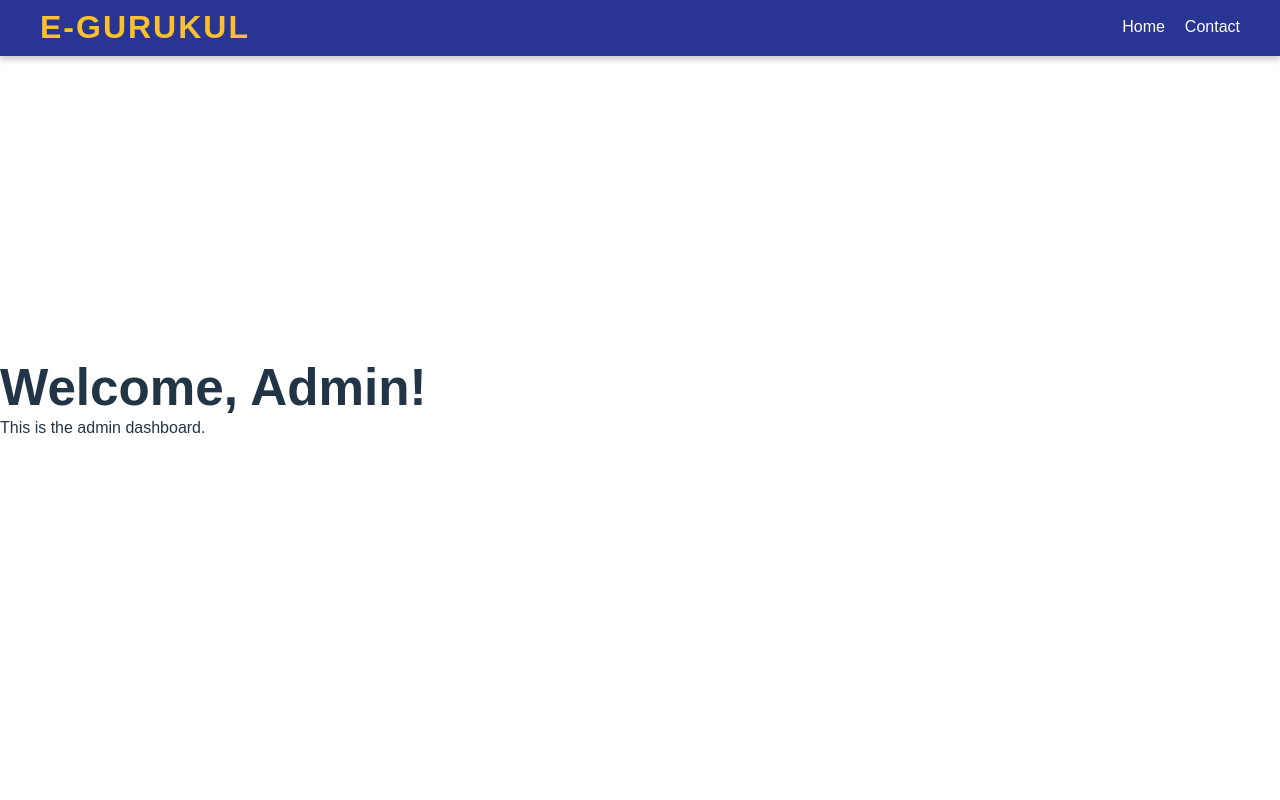
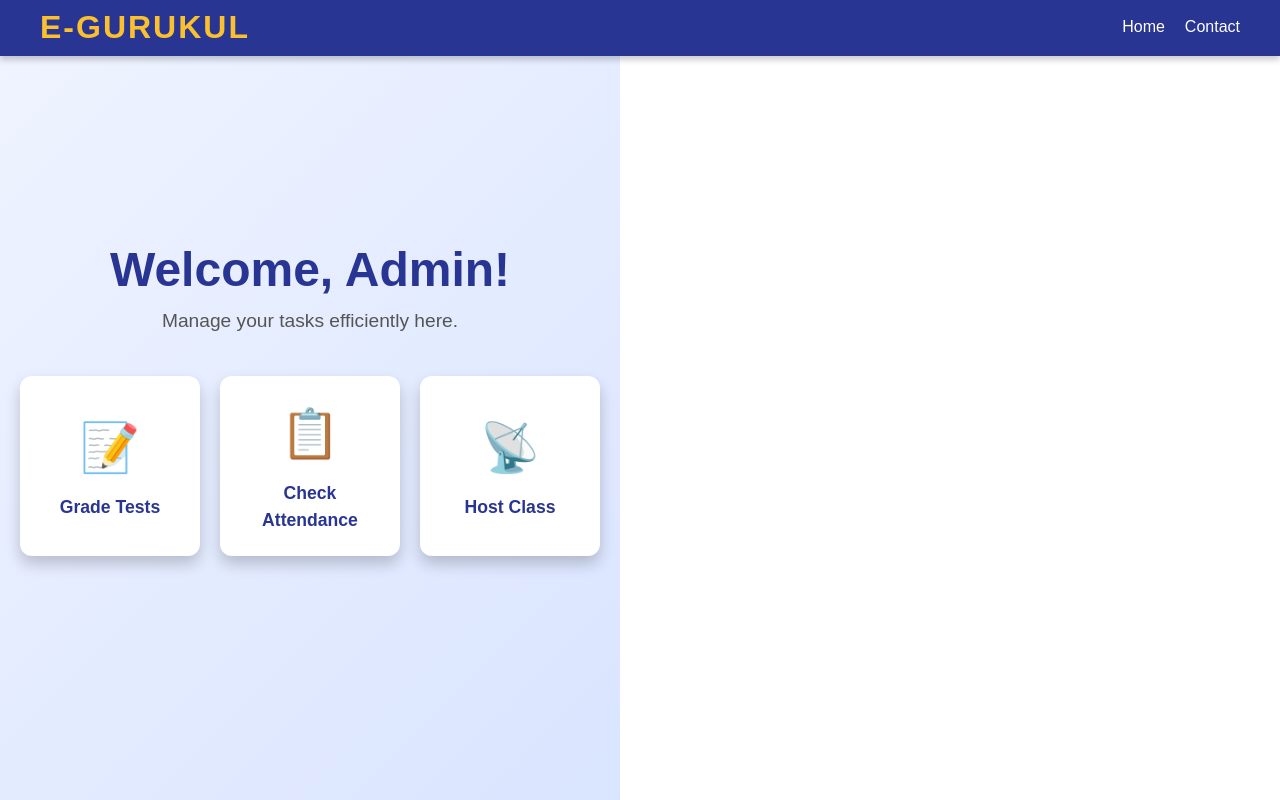
Before and after one commit to AnushkaPhogat16/E-GurukulPlatform, a React (Vite) app in the folder frontend/: page /admin in a window 1280 px wide. Built offline with nearby package versions, Linux system fonts and the light colour scheme.

Commit message:
add background

```diff
--- a/frontend/src/App.css
+++ b/frontend/src/App.css
@@ -5,3 +5,20 @@ body{
 
   font-family: Arial, Helvetica, sans-serif;
 }
+
+*{
+  width: 100%;
+  max-width: 1200px; /* Optional for content centering */
+  margin: 0 auto; /* Center content horizontally */
+}
+
+body {
+  margin: 0;
+  padding: 0;
+  width: 100%;
+  overflow-x: hidden; /* Prevent horizontal scrolling */
+}
+
+div {
+  width: 100%;
+}
--- /dev/null
+++ b/frontend/src/pages/home/AdminHome.css
@@ -0,0 +1,79 @@
+/* Background and Layout */
+.admin-dashboard {
+    background: linear-gradient(135deg, #f0f4ff, #d9e4ff); /* Light pink shades */
+    min-height: 100vh;
+    display: flex;
+    flex-direction: column;
+    align-items: center;
+    justify-content: center;
+    padding: 20px;
+  }
+
+  .dashboard-title {
+    font-size: 3rem;
+    font-weight: bold;
+    color: #283593; /* Dark red for admin */
+    margin-bottom: 10px;
+  }
+
+  .dashboard-subtitle {
+    font-size: 1.2rem;
+    color: #555;
+    margin-bottom: 40px;
+  }
+
+  /* Feature Cards Layout */
+  .feature-container {
+    display: flex;
+    flex-wrap: wrap;
+    gap: 20px;
+    justify-content: center;
+  }
+
+  /* Individual Feature Cards */
+  .feature-card {
+    background-color: #fff;
+    box-shadow: 0 8px 15px rgba(0, 0, 0, 0.2);
+    border-radius: 12px;
+    text-align: center;
+    padding: 20px;
+    width: 180px;
+    height: 180px;
+    display: flex;
+    flex-direction: column;
+    align-items: center;
+    justify-content: center;
+    transition: transform 0.3s ease, box-shadow 0.3s ease;
+    cursor: pointer;
+  }
+
+  .feature-card:hover {
+    transform: translateY(-5px);
+    box-shadow: 0 12px 20px rgba(0, 0, 0, 0.3);
+  }
+
+  /* Icons */
+  .feature-icon {
+    font-size: 3rem;
+    color: #fbc02d; /* Bright red for icons */
+    margin-bottom: 10px;
+  }
+
+  .feature-label {
+    font-size: 1.1rem;
+    font-weight: bold;
+    color: #283593;
+  }
+
+  /* Responsive Design */
+  @media (max-width: 768px) {
+    .feature-container {
+      flex-direction: column;
+      align-items: center;
+    }
+
+    .feature-card {
+      width: 100%;
+      max-width: 300px;
+    }
+  }
--- a/frontend/src/pages/home/AdminHome.jsx
+++ b/frontend/src/pages/home/AdminHome.jsx
@@ -1,10 +1,29 @@
 import React from "react";
+import "./adminHome.css";
 
 const AdminHome = () => {
+  const features = [
+    { label: "Grade Tests", icon: "📝", link: "/grade-tests" },
+    { label: "Check Attendance", icon: "📋", link: "/check-attendance" },
+    { label: "Host Class", icon: "📡", link: "/host-class" },
+  ];
+
   return (
-    <div>
-      <h1>Welcome, Admin!</h1>
-      <p>This is the admin dashboard.</p>
+    <div className="admin-dashboard">
+      <h1 className="dashboard-title">Welcome, Admin!</h1>
+      <p className="dashboard-subtitle">Manage your tasks efficiently here.</p>
+      <div className="feature-container">
+        {features.map((feature, index) => (
+          <div
+            className="feature-card"
+            key={index}
+            onClick={() => (window.location.href = feature.link)}
+          >
+            <div className="feature-icon">{feature.icon}</div>
+            <p className="feature-label">{feature.label}</p>
+          </div>
+        ))}
+      </div>
     </div>
   );
 };
--- /dev/null
+++ b/frontend/src/pages/home/StudentHome.css
@@ -0,0 +1,79 @@
+/* Background and Layout */
+.student-dashboard {
+    background: linear-gradient(135deg, #f0f4ff, #d9e4ff);
+    min-height: 100vh;
+    display: flex;
+    flex-direction: column;
+    align-items: center;
+    justify-content: center;
+    padding: 20px;
+  }
+
+  .dashboard-title {
+    font-size: 3rem;
+    font-weight: bold;
+    color: #283593; /* Matches the header styling */
+    margin-bottom: 10px;
+  }
+
+  .dashboard-subtitle {
+    font-size: 1.2rem;
+    color: #555;
+    margin-bottom: 40px;
+  }
+
+  /* Feature Cards Layout */
+  .feature-container {
+    display: flex;
+    flex-wrap: wrap;
+    gap: 20px;
+    justify-content: center;
+  }
+
+  /* Individual Feature Cards */
+  .feature-card {
+    background-color: #fff;
+    box-shadow: 0 8px 15px rgba(0, 0, 0, 0.2);
+    border-radius: 12px;
+    text-align: center;
+    padding: 20px;
+    width: 180px;
+    height: 180px;
+    display: flex;
+    flex-direction: column;
+    align-items: center;
+    justify-content: center;
+    transition: transform 0.3s ease, box-shadow 0.3s ease;
+    cursor: pointer;
+  }
+
+  .feature-card:hover {
+    transform: translateY(-5px);
+    box-shadow: 0 12px 20px rgba(0, 0, 0, 0.3);
+  }
+
+  /* Icons */
+  .feature-icon {
+    font-size: 3rem;
+    color: #fbc02d; /* Golden yellow */
+    margin-bottom: 10px;
+  }
+
+  .feature-label {
+    font-size: 1.1rem;
+    font-weight: bold;
+    color: #283593;
+  }
+
+  /* Responsive Design */
+  @media (max-width: 768px) {
+    .feature-container {
+      flex-direction: column;
+      align-items: center;
+    }
+
+    .feature-card {
+      width: 100%;
+      max-width: 300px;
+    }
+  }
--- a/frontend/src/pages/home/StudentHome.jsx
+++ b/frontend/src/pages/home/StudentHome.jsx
@@ -1,10 +1,31 @@
 import React from "react";
+import "./studentHome.css";
 
 const StudentHome = () => {
+  const features = [
+    { label: "Take MCQ Test", icon: "📚", link: "/take-mcq-test" },
+    { label: "Check Performance Report", icon: "📊", link: "/performance-report" },
+    { label: "Ask Doubts", icon: "❓", link: "/ask-doubts" },
+    { label: "Check Attendance", icon: "✔️", link: "/attendance" },
+    { label: "Attend Lecture", icon: "🎥", link: "/attend-lecture" },
+  ];
+
   return (
-    <div>
-      <h1>Welcome, Student!</h1>
-      <p>This is the student dashboard.</p>
+    <div className="student-dashboard">
+      <h1 className="dashboard-title">Welcome, Student!</h1>
+      <p className="dashboard-subtitle">Your learning journey starts here.</p>
+      <div className="feature-container">
+        {features.map((feature, index) => (
+          <div
+            className="feature-card"
+            key={index}
+            onClick={() => (window.location.href = feature.link)}
+          >
+            <div className="feature-icon">{feature.icon}</div>
+            <p className="feature-label">{feature.label}</p>
+          </div>
+        ))}
+      </div>
     </div>
   );
 };
```
